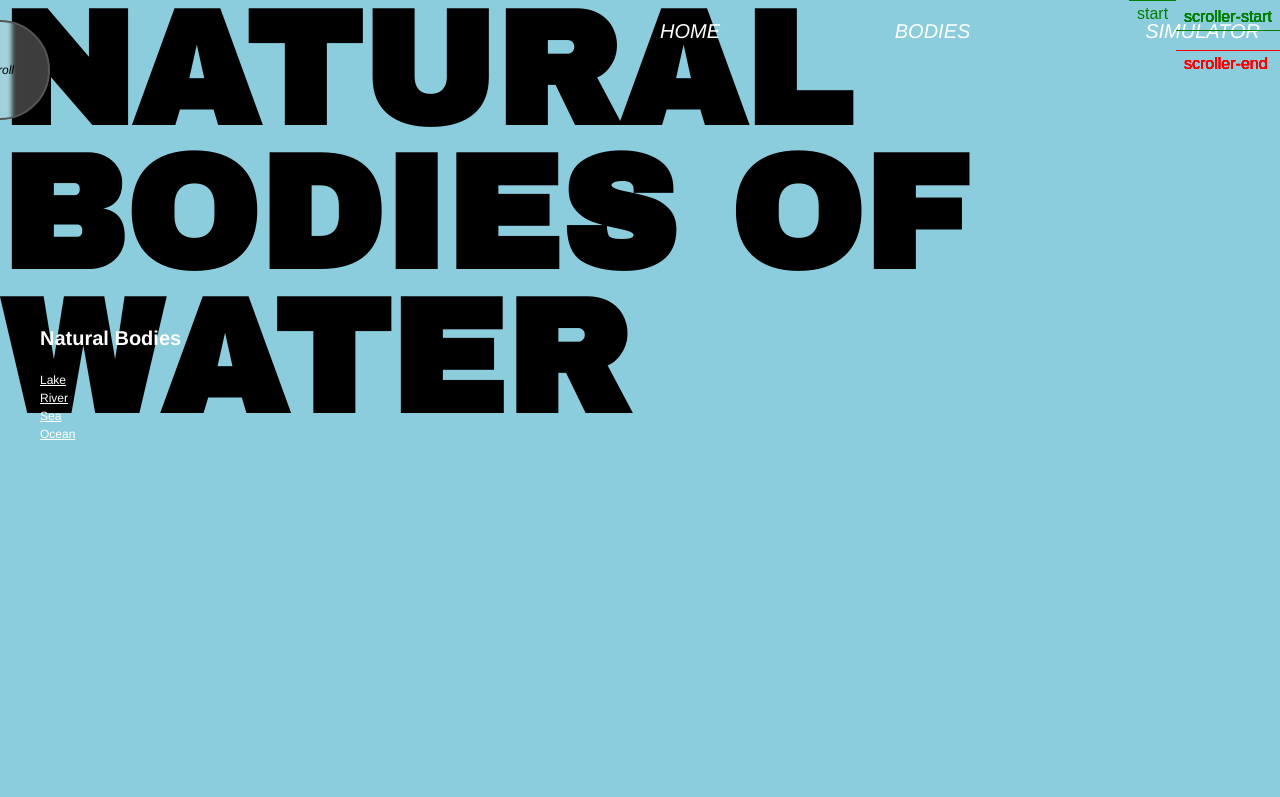
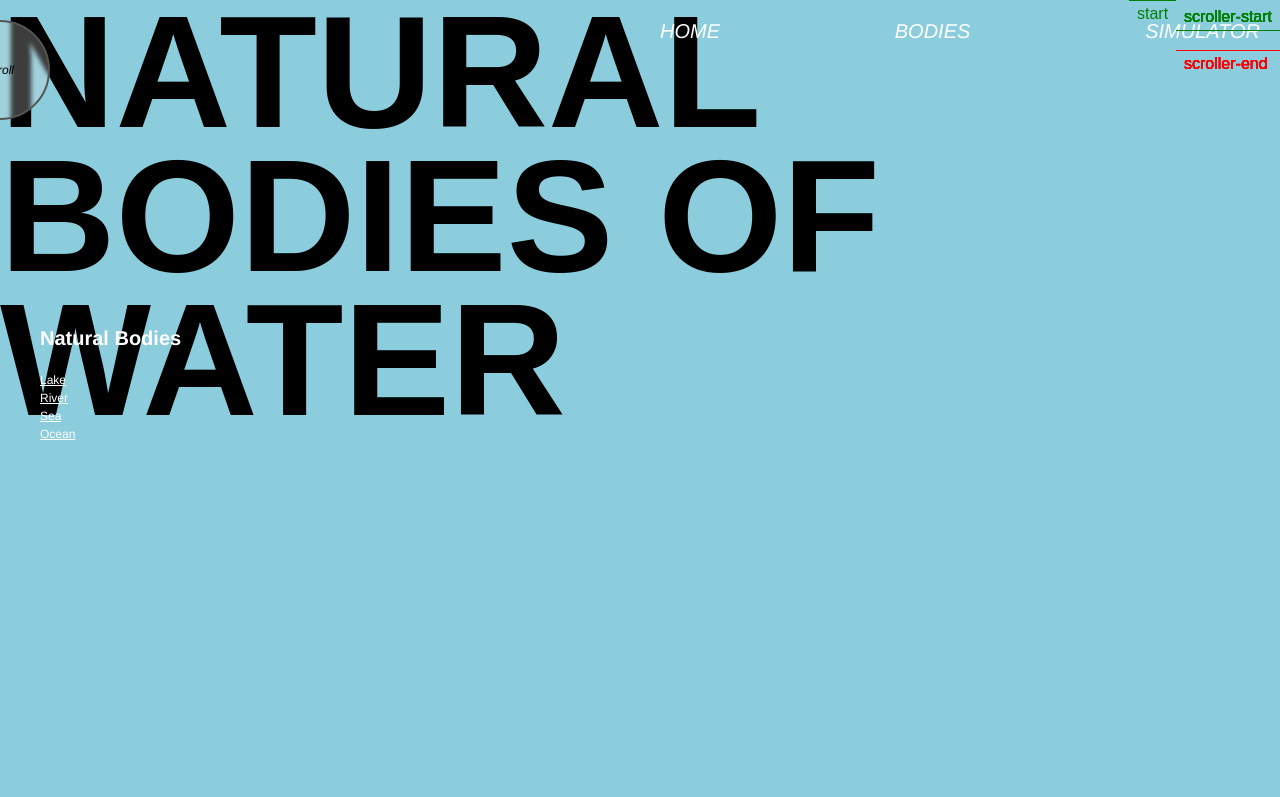
Before and after one commit to ssupix/water-website, a website: page waters.html in a window 1280 px wide. Shown: the top 797 px of the page. Drawn offline with nearby package versions, Linux system fonts and the light colour scheme; a script that the page names is missing; a web font is replaced by a local one.

Commit message:
Update waters.css

```diff
--- a/css/waters.css
+++ b/css/waters.css
@@ -32,6 +32,8 @@ body {
     width: 100%;
     margin-right: 100px;
     margin-bottom: 200px;
+    font-family: Arial, Helvetica, sans-serif;
+    font-weight: 600;
 }
 
 .hero-waters .side-bar {
```
